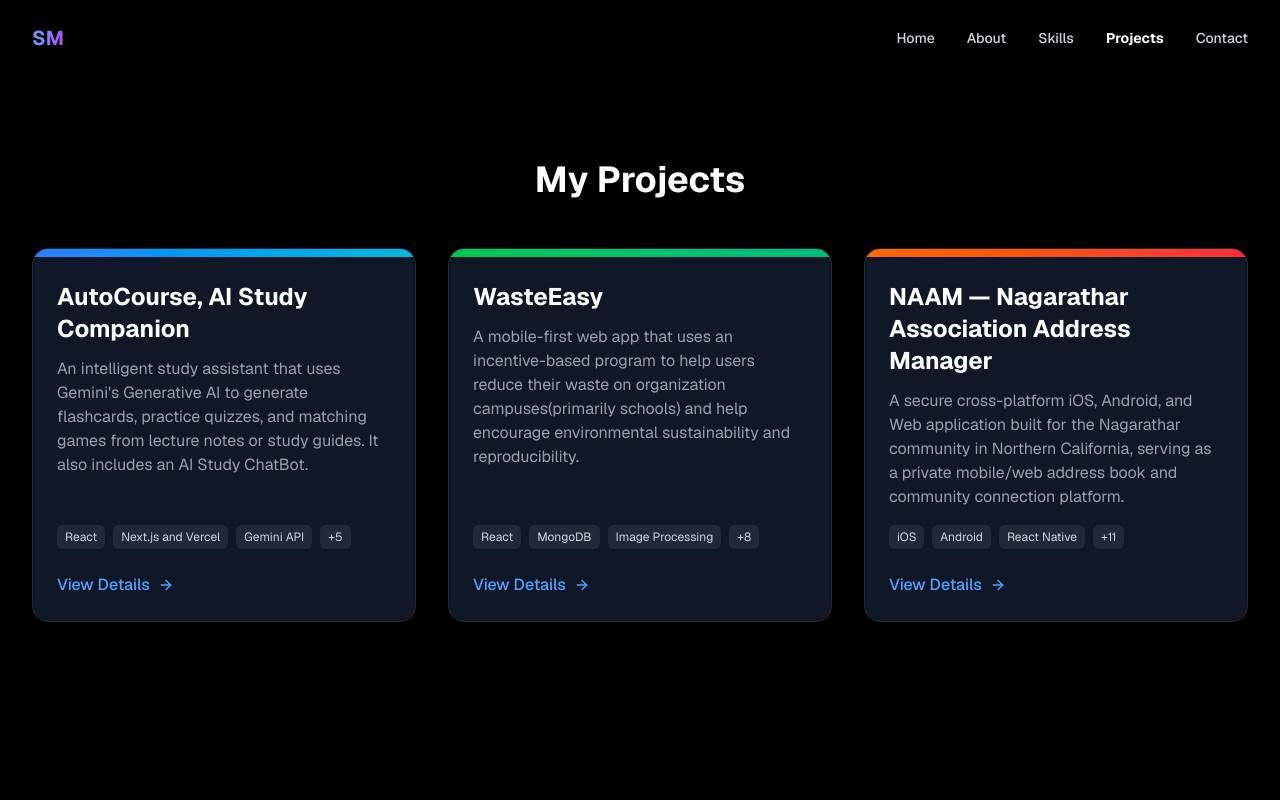
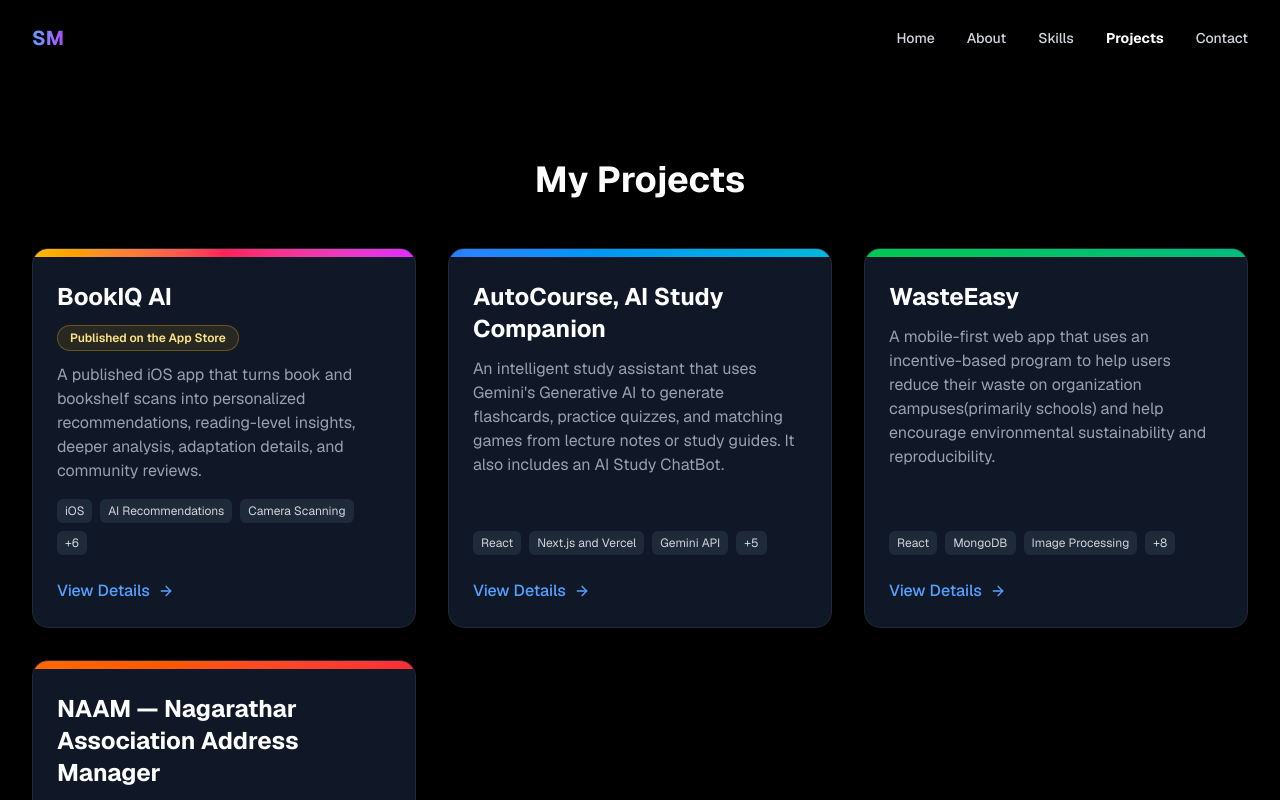
Before and after one commit to shreetheman2011/portfolio_site, a Next.js app: page /projects in a window 1280 px wide. Shown: the top 800 px of the page. Built offline with nearby package versions, Linux system fonts and the light colour scheme.

Commit message:
added bookiq

```diff
--- a/src/app/projects/[id]/page.tsx
+++ b/src/app/projects/[id]/page.tsx
@@ -1,6 +1,6 @@
 "use client";
 
-import { useParams, useRouter } from "next/navigation";
+import { useParams } from "next/navigation";
 import { motion } from "framer-motion";
 import { ArrowLeft, Github, ExternalLink } from "lucide-react";
 import Navbar from "@/components/ui/Navbar";
@@ -9,7 +9,6 @@ import Link from "next/link";
 
 export default function ProjectDetail() {
   const params = useParams();
-  const router = useRouter();
   const id = params?.id as string;
 
   const project = projects.find((p) => p.id === id);
@@ -49,6 +48,11 @@ export default function ProjectDetail() {
           <h1 className="text-4xl md:text-5xl font-bold mb-6 bg-clip-text text-transparent bg-linear-to-r from-white to-gray-400">
             {project.title}
           </h1>
+          {project.status && (
+            <p className="mb-6 inline-flex rounded-full border border-amber-400/30 bg-amber-400/10 px-4 py-2 text-sm font-semibold text-amber-200">
+              {project.status}
+            </p>
+          )}
 
           <div className="flex flex-wrap gap-4 mb-8">
             {project.github && (
@@ -97,12 +101,13 @@ export default function ProjectDetail() {
               rel="noopener noreferrer"
               className="flex items-center gap-2 px-4 py-2 bg-blue-600 rounded-full hover:bg-blue-700 transition-colors"
             >
-              <ExternalLink size={18} /> Live {project.mobileApp && "Web"} Demo
+              <ExternalLink size={18} />{" "}
+              {project.demoLabel ??
+                `Live ${project.mobileApp ? "Web " : ""}Demo`}
             </a>
-            {project.mobileApp && (
-              <p className="flex items-center gap-2 px-4 py-2 bg-green-600 rounded-full hover:bg-green-700 transition-colors">
-                This app is a mobile app. Demo is available on Play Store and
-                App Store. NAAM has a web demo as well.
+            {project.availability && (
+              <p className="flex items-center gap-2 px-4 py-2 bg-green-600 rounded-full text-sm text-white">
+                {project.availability}
               </p>
             )}
           </div>
--- a/src/app/projects/page.tsx
+++ b/src/app/projects/page.tsx
@@ -32,6 +32,11 @@ export default function ProjectsPage() {
                 <h3 className="text-2xl font-bold mb-3 text-white group-hover:text-blue-400 transition-colors">
                   {project.title}
                 </h3>
+                {project.status && (
+                  <p className="mb-3 inline-flex w-fit items-center rounded-full border border-amber-400/30 bg-amber-400/10 px-3 py-1 text-xs font-semibold text-amber-200">
+                    {project.status}
+                  </p>
+                )}
                 <p className="text-gray-400 mb-4 flex-grow">
                   {project.shortDescription}
                 </p>
--- a/src/components/sections/Projects.tsx
+++ b/src/components/sections/Projects.tsx
@@ -2,33 +2,7 @@
 
 import { motion } from 'framer-motion';
 import { Github, ExternalLink } from 'lucide-react';
-
-const projects = [
-  {
-    title: "AI Study Companion",
-    description: "An intelligent study assistant that uses NLP to generate flashcards and summaries from lecture notes. Built with Next.js and OpenAI API.",
-    tags: ["Next.js", "OpenAI API", "Tailwind CSS", "PostgreSQL"],
-    github: "#",
-    demo: "#",
-    color: "from-blue-500 to-cyan-500"
-  },
-  {
-    title: "EcoTrack",
-    description: "A mobile-first web app to track personal carbon footprint and suggest eco-friendly habits. Gamified with leaderboards.",
-    tags: ["React", "Firebase", "Chart.js", "PWA"],
-    github: "#",
-    demo: "#",
-    color: "from-green-500 to-emerald-500"
-  },
-  {
-    title: "Hand Gesture Controller",
-    description: "A Python application that uses computer vision to control system volume and media playback using hand gestures.",
-    tags: ["Python", "OpenCV", "MediaPipe", "PyAutoGUI"],
-    github: "#",
-    demo: "#",
-    color: "from-purple-500 to-pink-500"
-  }
-];
+import { projects } from '@/data/projects';
 
 export default function Projects() {
   return (
@@ -56,22 +30,29 @@ export default function Projects() {
               <h3 className="text-2xl font-bold mb-3 text-white group-hover:text-blue-400 transition-colors">
                 {project.title}
               </h3>
+              {project.status && (
+                <p className="mb-3 inline-flex rounded-full border border-amber-400/30 bg-amber-400/10 px-3 py-1 text-xs font-semibold text-amber-200">
+                  {project.status}
+                </p>
+              )}
               <p className="text-gray-400 mb-4 h-24 overflow-hidden">
-                {project.description}
+                {project.shortDescription}
               </p>
               <div className="flex flex-wrap gap-2 mb-6">
-                {project.tags.map(tag => (
+                {project.tags.slice(0, 4).map(tag => (
                   <span key={tag} className="text-xs px-2 py-1 bg-gray-800 rounded-md text-gray-300">
                     {tag}
                   </span>
                 ))}
               </div>
               <div className="flex gap-4">
-                <a href={project.github} className="flex items-center gap-2 text-sm text-gray-400 hover:text-white transition-colors">
-                  <Github size={18} /> Code
-                </a>
+                {project.github && (
+                  <a href={project.github} className="flex items-center gap-2 text-sm text-gray-400 hover:text-white transition-colors">
+                    <Github size={18} /> Code
+                  </a>
+                )}
                 <a href={project.demo} className="flex items-center gap-2 text-sm text-gray-400 hover:text-white transition-colors">
-                  <ExternalLink size={18} /> Demo
+                  <ExternalLink size={18} /> {project.demoLabel ?? 'Demo'}
                 </a>
               </div>
             </div>
--- a/src/data/projects.ts
+++ b/src/data/projects.ts
@@ -14,9 +14,47 @@ export interface Project {
   backendSourceCode?: string;
   webDemo?: string;
   mobileApp?: boolean;
+  demoLabel?: string;
+  status?: string;
+  availability?: string;
 }
 
 export const projects: Project[] = [
+  {
+    id: "bookiq",
+    title: "BookIQ AI",
+    shortDescription:
+      "A published iOS app that turns book and bookshelf scans into personalized recommendations, reading-level insights, deeper analysis, adaptation details, and community reviews.",
+    fullDescription:
+      "BookIQ AI is an App Store-published reading discovery app built to make choosing your next book feel instant and personal. Users can scan a single book to get useful context like reading level, recommendations, deeper analysis, and movie or series adaptation info. They can also scan an entire bookshelf so BookIQ can understand their taste from the books they already own or browse, then recommend titles they are more likely to enjoy. The app combines camera-based discovery, genre preferences, ratings, reviews, and AI-assisted book intelligence into one mobile-first experience for readers who want better recommendations without digging through endless lists.",
+    tags: [
+      "iOS",
+      "AI Recommendations",
+      "Camera Scanning",
+      "Book Discovery",
+      "Reviews",
+      "Reading Analytics",
+      "App Store",
+      "Mobile App Development",
+      "App Dev",
+    ],
+    demo: "https://apps.apple.com/us/app/bookiq-ai/id6763798088",
+    demoLabel: "App Store",
+    status: "Published on the App Store",
+    availability: "Free iOS app in the Books category.",
+    mobileApp: true,
+    color: "from-amber-400 via-rose-500 to-fuchsia-500",
+    features: [
+      "Scan any book to unlock personalized recommendations and useful reading context",
+      "Scan a bookshelf to infer reading taste from a real collection",
+      "Reading-level insights, deeper analysis, and adaptation information",
+      "Favorite-genre personalization that improves recommendations over time",
+      "Ratings, written reviews, and community feedback before starting a book",
+      "A polished mobile reading-discovery flow designed for fast decisions",
+    ],
+    challenges:
+      "The core product challenge was turning messy real-world book discovery into a smooth mobile experience. BookIQ needs to feel useful after one scan, but it also has to build a richer taste profile over time from genres, scanned books, bookshelf context, ratings, and reviews. Designing that flow meant balancing quick camera-based lookup, personalized recommendation logic, book metadata, and a clean App Store-ready user experience.",
+  },
   {
     id: "ai-study-companion",
     title: "AutoCourse, AI Study Companion",
```
